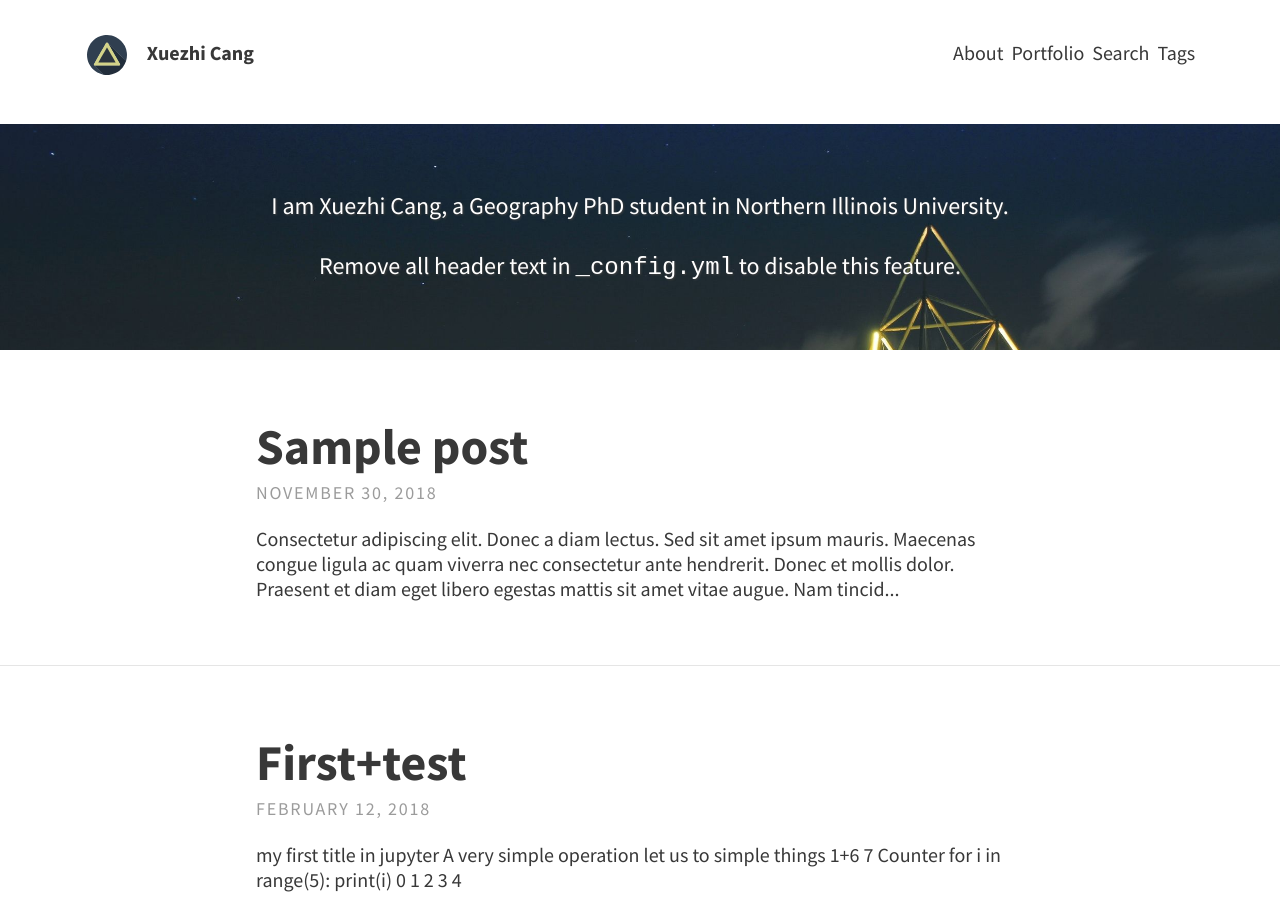
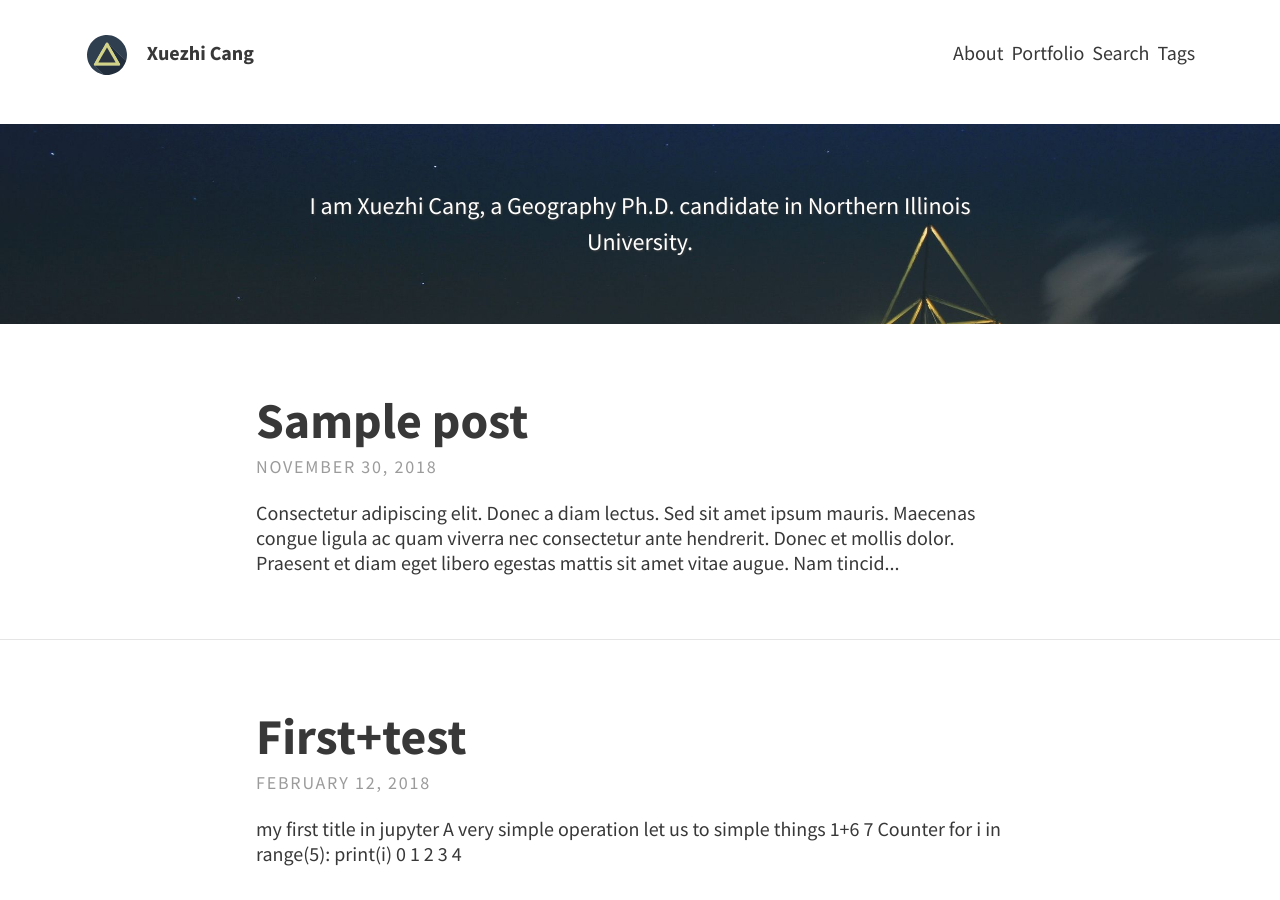
Before and after one commit to xuezhicang/xuezhicang.github.io, a Jekyll site: the page built from index.html, in a window 1280 px wide and 900 px high. Built offline with Jekyll 4.4.1, drawn with Linux system fonts in a browser that asks for light colours; the list of posts is cut into pages by our own code.

Commit message:
intro
intro

```diff
--- a/_config.yml
+++ b/_config.yml
@@ -13,9 +13,9 @@ theme_settings:
 
   # Header and footer text
   header_text: >
-     <p>I am Xuezhi Cang, a Geography PhD student in Northern Illinois University. </p>
+     <p>I am Xuezhi Cang, a Geography Ph.D. candidate in Northern Illinois University. </p>
 
-     <p>Remove all header text in <code>_config.yml</code> to disable this feature.</p>
+
   header_text_feature_image: assets/img/pexels/triangular.jpeg
   footer_text: >
    Powered by <a href="https://jekyllrb.com/">Jekyll</a> with <a href="https://github.com/sylhare/Type-on-Strap">Type-on-Strap</a>
```
